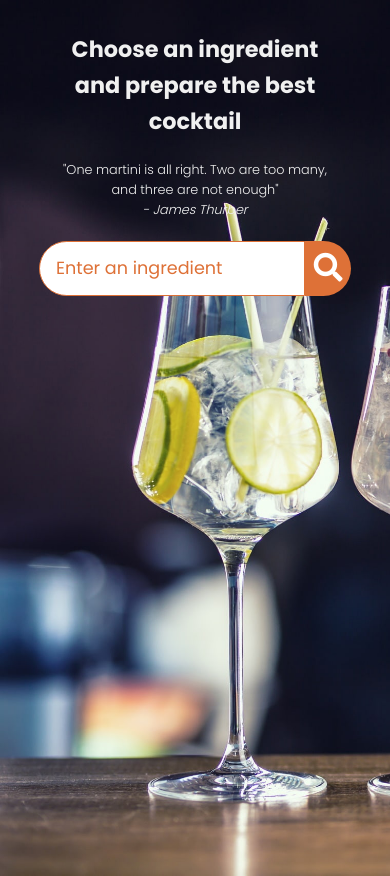
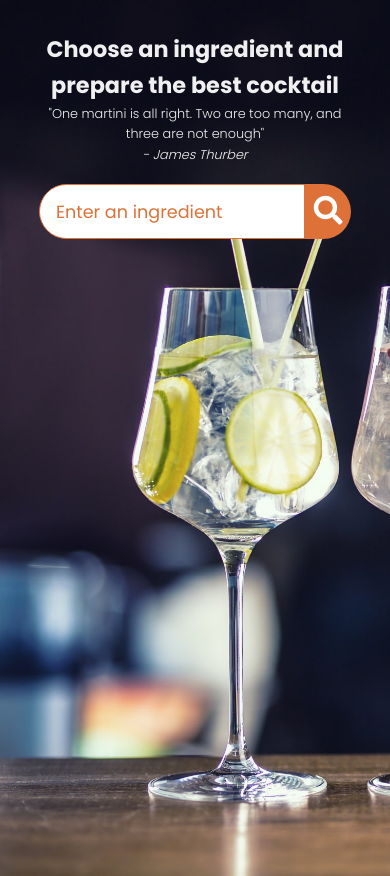
Before and after one commit to JaviCalonge/Cocktails-API, a plain HTML site: page index.html in a window 390 px wide. Drawn offline with Linux system fonts and the light colour scheme.

Commit message:
Update mobile display

```diff
--- a/style.css
+++ b/style.css
@@ -263,15 +263,17 @@ body{
 /* Media Queries */
 
 @media (max-width: 500px) {
+
     .drink-wrapper{
         padding: 0;
+        margin: 0;
     }
     .title{
-        margin: 20px;
+        margin: 0;
         font-size: 1.4rem;
     }
     .quote {
-        margin: 20px;
+        margin: 0;
         font-size: 0.8rem;
     }
 }
```
